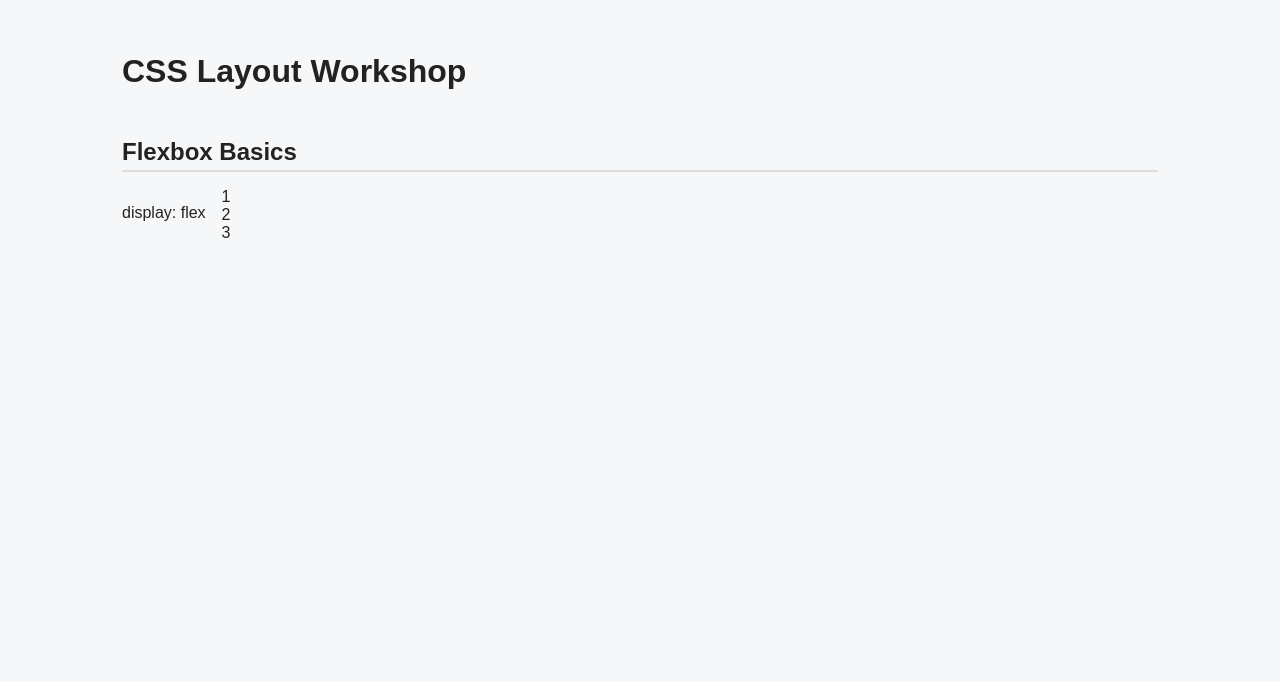
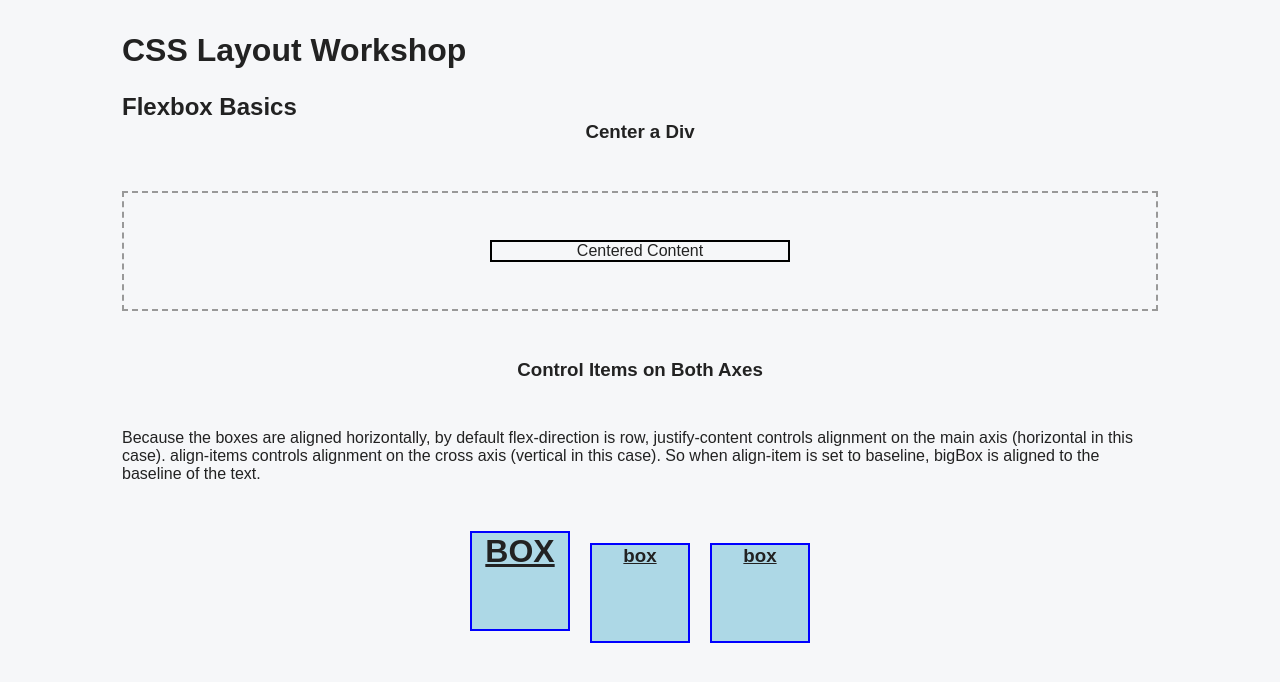
Before and after one commit to justinfread/css-layout-workshop, a React (Vite) app: page / in a window 1280 px wide. Shown: the top 682 px of the page. Built offline with nearby package versions, Linux system fonts and the light colour scheme.

Commit message:
Add FlexBasics demo and global styles foundation

```diff
--- a/src/App.css
+++ /dev/null
@@ -1,6 +0,0 @@
-#root {
-  max-width: 1280px;
-  margin: 0 auto;
-  padding: 2rem;
-  text-align: center;
-}
--- a/src/components/flex/FlexBasics.jsx
+++ b/src/components/flex/FlexBasics.jsx
@@ -2,14 +2,34 @@ import styles from "./FlexBasics.module.css";
 
 export default function FlexBasics() {
   return (
-    <div className={styles.demo}>
-      <p>display: flex</p>
+    <div className={styles.wrapper}>
 
-      <div className={styles["flex-basic"]}>
-        <div className={styles.box}>1</div>
-        <div className={styles.box}>2</div>
-        <div className={styles.box}>3</div>
+      <h3>Center a Div</h3>
+      <div className={styles.flexContainer}>
+        <div className={styles.demoItem}>
+          <span>Centered Content</span>
+        </div>
       </div>
+
+      <h3>Control Items on Both Axes</h3>
+      <p>
+        Because the boxes are aligned horizontally, by default flex-direction is row,
+        justify-content controls alignment on the main axis (horizontal in this case).
+        align-items controls alignment on the cross axis (vertical in this case).
+        So when align-item is set to baseline, bigBox is aligned to the baseline of the text.
+      </p>
+      <div className={styles.boxContainer}>
+        <div className={styles.box}>
+          <h3 className={styles.bigBox}>BOX</h3>
+        </div>
+        <div className={styles.box}>
+          <h3>box</h3>
+        </div>
+        <div className={styles.box}>
+          <h3>box</h3>
+        </div>
+      </div>
+
     </div>
   );
 }
--- a/src/components/flex/FlexBasics.module.css
+++ b/src/components/flex/FlexBasics.module.css
@@ -1,6 +1,46 @@
-.demo {
+.wrapper {
+  display: flex;
+  flex-direction: column;
+  gap: 3rem;
+}
 
+.flexContainer {
+  /** These three lines align the items in the center of the container on both axes. */
+  display: flex;
+  justify-content: center;
+  align-items: center;
 
+  /** You can decide which direction the items are laid out in.*/
+  flex-direction: row;
+
+  /** This is just for demo purposes. So you can see the container. */
+  min-height: 120px;
+  border: 2px dashed #999;
+  padding: 16px;
+}
+
+.demoItem {
+  /** Use a container for layout and place attributes on the item itself. */
+  width: 300px;
+  border: 2px solid black;
+  text-align: center;
+}
+
+.boxContainer {
   display: flex;
-  gap: 1rem;
+  justify-content: center;
+  align-items: baseline;
+  gap: 20px;
 }
+
+.box {
+  width: 100px;
+  height: 100px;
+  background-color: lightblue;
+  border: 2px solid blue;
+  text-decoration: underline;
+}
+
+.bigBox {
+  font-size: 2rem;
+}
--- a/src/index.css
+++ b/src/index.css
@@ -4,6 +4,11 @@
 *::before,
 *::after {
   box-sizing: border-box;
+}
+
+/** Remove default margin on all elements. */
+h1, h2, h3, p {
+  margin: 0;
 }
 
 body {
@@ -15,7 +20,7 @@ body {
   color: #222;
 }
 
-/* App Layout */
+/** App Layout */
 
 main {
   max-width: 1100px;
@@ -23,27 +28,13 @@ main {
   padding: 2rem 1.5rem 4rem;
 }
 
-/* Headings */
+/** Headings */
 
 h1 {
   margin-bottom: 1.5rem;
 }
 
-h2 {
-  margin-top: 3rem;
-  margin-bottom: 1rem;
-  border-bottom: 2px solid #ddd;
-  padding-bottom: 0.25rem;
+
+h3 {
+  text-align: center;
 }
-
-/* Sections */
-
-section {
-  margin-bottom: 3rem;
-}
-
-/* Demo Helper */
-
-.demo {
-  margin-bottom: 1.5rem;
-}
```
Also changed, not shown: src/components/grid/GridBasic.jsx (deleted), src/components/grid/GridBasics.jsx (added).
